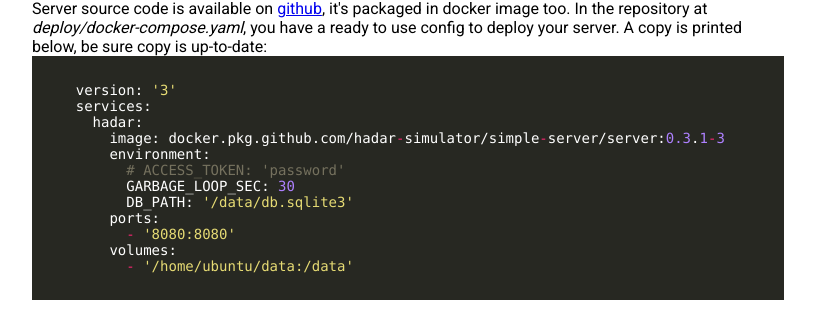
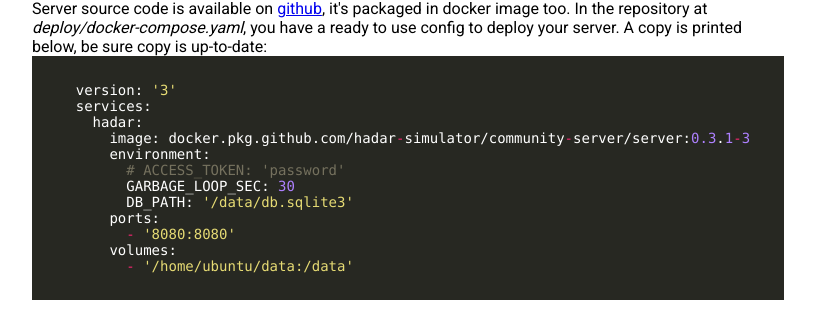
Before and after one commit to hadar-simulator/community-server, a Flask app: page / in a window 1280 px wide. Shown: the part 854-1176 px from the top of the page, without its empty margins (232-1047 px from the left). Run offline with Flask 2, Linux system fonts and the light colour scheme.

Commit message:
change repo name simple-server to community-server

```diff
--- a/deploy/docker-compose.yaml
+++ b/deploy/docker-compose.yaml
@@ -1,7 +1,7 @@
 version: '3'
 services:
   hadar:
-    image: docker.pkg.github.com/hadar-simulator/simple-server/server:0.3.1-3
+    image: docker.pkg.github.com/hadar-simulator/community-server/server:0.3.1-3
     environment:
       # ACCESS_TOKEN: 'password'
       GARBAGE_LOOP_SEC: 30
--- a/server/templates/home.html
+++ b/server/templates/home.html
@@ -76,7 +76,7 @@ printed below, be sure copy is up-to-date:
     version: '3'
     services:
       hadar:
-        image: docker.pkg.github.com/hadar-simulator/simple-server/server:{{ version }}
+        image: docker.pkg.github.com/hadar-simulator/community-server/server:{{ version }}
         environment:
           # ACCESS_TOKEN: 'password'
           GARBAGE_LOOP_SEC: 30
```
Also changed, not shown: README.md.
